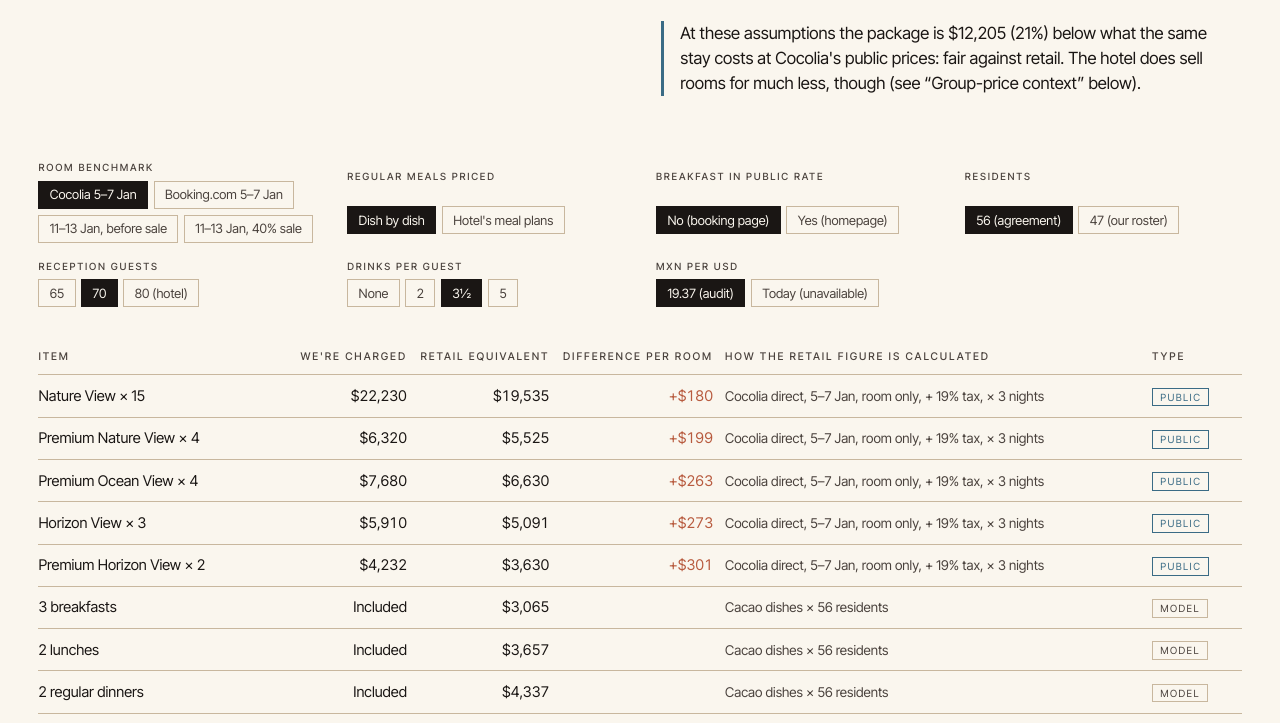
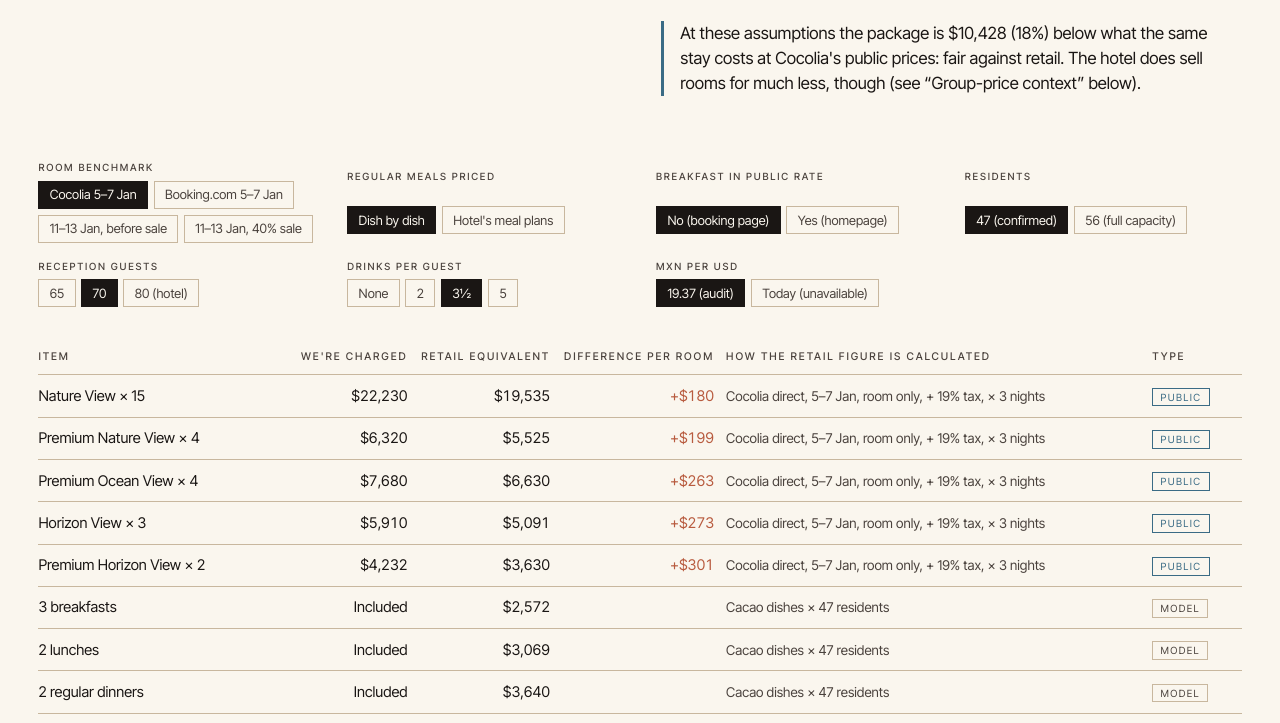
Before and after one commit to grosenicklab/logan-stephanie, a plain HTML site: page budget.html in a window 1280 px wide. Shown: the part 211-934 px from the top of the page. Drawn offline with Linux system fonts and the light colour scheme; no server answers.

Commit message:
Budget page: 47 confirmed residents
Co-Authored-By: Claude Opus 5.5 <noreply@anthropic.com>
Claude-Session: https://claude.ai/code/session_01TCKi7BQocjxvrpHTNJCHpv

```diff
--- a/budget.html
+++ b/budget.html
@@ -150,7 +150,7 @@
           <li><b>Gala and cocktail party.</b> Written as “TBA, $0.00” for 80 dinner guests (p. 1). Get in writing that both are included, for how many guests (we expect 65–70), which drinks, and for how long.</li>
           <li><b>Tips and service.</b> The service-charge line is blank, but tips on food and drink are mandatory under the union (p. 2 §4); no percentage is given. At 15% of the modelled food and drink that is roughly $1,900–2,700.</li>
           <li><b>Breakfast.</b> The homepage says breakfast is included when booking direct; the 5–7 Jan booking page sells the same rate as “Accommodation only” with breakfast extra. Toggle it in the “Is it fair?” section.</li>
-          <li><b>Residents.</b> The agreement implies 56 (28 bungalows × 2), but our roster has about 47 adults in rooms, plus two small children in a hotel that is adults only (16+). The price is per bungalow either way.</li>
+          <li><b>Residents.</b> 47 guests are staying at Cocolia, not the 56 that 28 bungalows × 2 would hold. The package is priced per bungalow, so the meals it includes are valued for 47.</li>
           <li><b>Ocean View.</b> The block has 0 Ocean View bungalows, yet the hotel sells them. Check that the buyout is truly exclusive.</li>
           <li><b>Paperwork.</b> Payment dates say 1/10/2025 and 1/12/2025 and the signing deadline 9 July 2025 (p. 3); the bank account is in pesos with no exchange rate stated. The three deposits add up to the $46,372 total.</li>
         </ol>
@@ -167,6 +167,6 @@
     </section>
   </main>
 
-  <script src="budget.js?v=10"></script>
+  <script src="budget.js?v=11"></script>
 </body>
 </html>
--- a/budget.js
+++ b/budget.js
@@ -3,7 +3,7 @@
 // All prices were read off the hotel's sites on 26 Nov 2026; the switches at
 // the top only change assumptions, and are remembered in this browser.
 
-const STORE_KEY = 'ls-wedding-audit-v1';
+const STORE_KEY = 'ls-wedding-audit-v2';
 const RESEARCH_FX = 19.37;   // MXN per USD used in the written audit
 const TAX = 1.19;            // 16% VAT + 3% lodging tax, excluded on both booking sites
 const NIGHTS = 3;
@@ -73,12 +73,12 @@ const OPTIONS = {
   rooms:     { label: 'Room benchmark', choices: [['direct', 'Cocolia 5–7 Jan'], ['booking', 'Booking.com 5–7 Jan'], ['pre', '11–13 Jan, before sale'], ['sale', '11–13 Jan, 40% sale']] },
   meals:     { label: 'Regular meals priced', choices: [['dish', 'Dish by dish'], ['plan', "Hotel's meal plans"]] },
   breakfast: { label: 'Breakfast in public rate', choices: [['no', 'No (booking page)'], ['yes', 'Yes (homepage)']] },
-  residents: { label: 'Residents', choices: [[56, '56 (agreement)'], [47, '47 (our roster)']] },
+  residents: { label: 'Residents', choices: [[47, '47 (confirmed)'], [56, '56 (full capacity)']] },
   guests:    { label: 'Reception guests', choices: [[65, '65'], [70, '70'], [80, '80 (hotel)']] },
   drinks:    { label: 'Drinks per guest', choices: [[0, 'None'], [2, '2'], [3.5, '3½'], [5, '5']] },
   fx:        { label: 'MXN per USD', choices: [['research', '19.37 (audit)'], ['live', 'Today']] }
 };
-const DEFAULTS = { rooms: 'direct', meals: 'dish', breakfast: 'no', residents: 56, guests: 70, drinks: 3.5, fx: 'research' };
+const DEFAULTS = { rooms: 'direct', meals: 'dish', breakfast: 'no', residents: 47, guests: 70, drinks: 3.5, fx: 'research' };
 
 let state = load();
 let liveFx = null;
```
